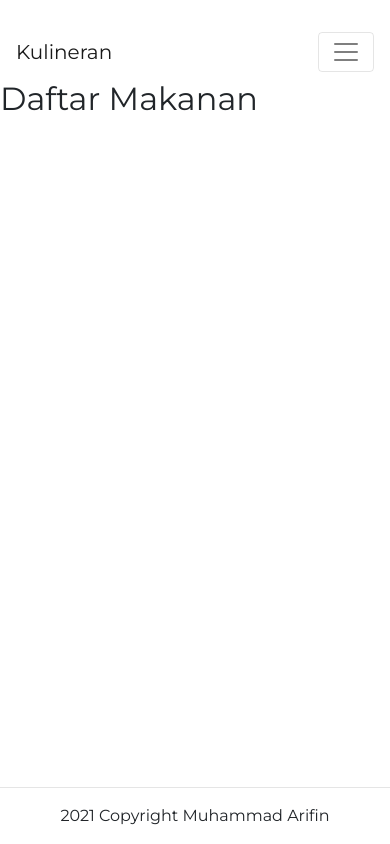
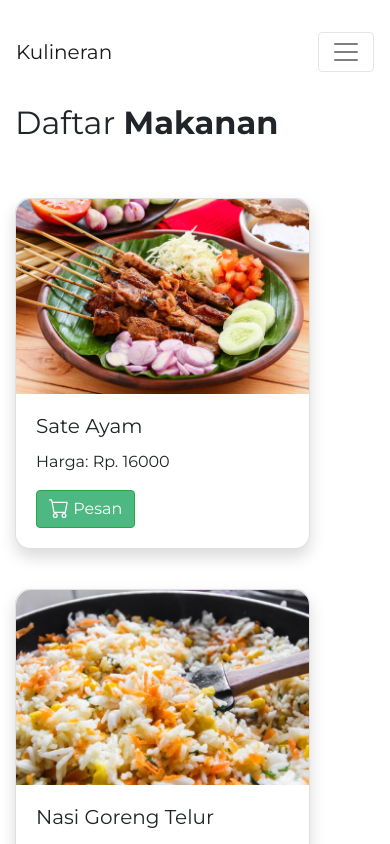
Before and after one commit to ifindev/kulineran-app, a Vue app: page /foods in a window 390 px wide. Shown: the top 844 px of the page. Built offline with nearby package versions, Linux system fonts and the light colour scheme; data requests are answered from the project's data file.

Commit message:
Fix card responsive styling

```diff
--- a/src/assets/css/main.css
+++ b/src/assets/css/main.css
@@ -24,4 +24,25 @@
 .card-img-top {
   border-top-left-radius: 15px;
   border-top-right-radius: 15px;
+  width: 100%;
+  height: 10vw;
+  object-fit: cover;
 }
+
+@media (max-width: 580px) {
+  .card-img-top {
+    height: 50vw;
+  }
+}
+
+@media (min-width: 581px) and (max-width: 767px) {
+  .card-img-top {
+    height: 20vw;
+  }
+}
+
+@media (min-width: 768px) and (max-width: 1023px) {
+  .card-img-top {
+    height: 17vw;
+  }
+}
--- a/src/views/Foods.vue
+++ b/src/views/Foods.vue
@@ -1,17 +1,54 @@
 <template>
   <div>
     <Navbar />
-    <h2>Daftar Makanan</h2>
+    <div class="container">
+      <div class="row mt-4">
+        <div class="col">
+          <h2>Daftar <strong>Makanan</strong></h2>
+        </div>
+      </div>
+
+      <div class="row mt-2 mb-3">
+        <div
+          class="col-md-3 col-sm-6 mt-4 d-flex align-items-stretch"
+          v-for="product in products"
+          :key="product.id"
+        >
+          <CardProduct :product="product" />
+        </div>
+      </div>
+    </div>
   </div>
 </template>
 
 <script>
+import CardProduct from '@/components/CardProduct.vue';
 import Navbar from '@/components/Navbar.vue';
+import axios from 'axios';
 
 export default {
   name: 'Foods',
   components: {
     Navbar,
+    CardProduct,
+  },
+  data() {
+    return {
+      products: [],
+    };
+  },
+
+  methods: {
+    setProduct: function(data) {
+      this.products = data;
+    },
+  },
+
+  mounted() {
+    axios
+      .get('http://localhost:3000/products')
+      .then((response) => this.setProduct(response.data))
+      .catch((error) => console.log('Gagal: ', error));
   },
 };
 </script>
--- a/src/views/Home.vue
+++ b/src/views/Home.vue
@@ -26,6 +26,7 @@
         </div>
       </div>
     </div>
+    <Footer />
   </div>
 </template>
 
```
